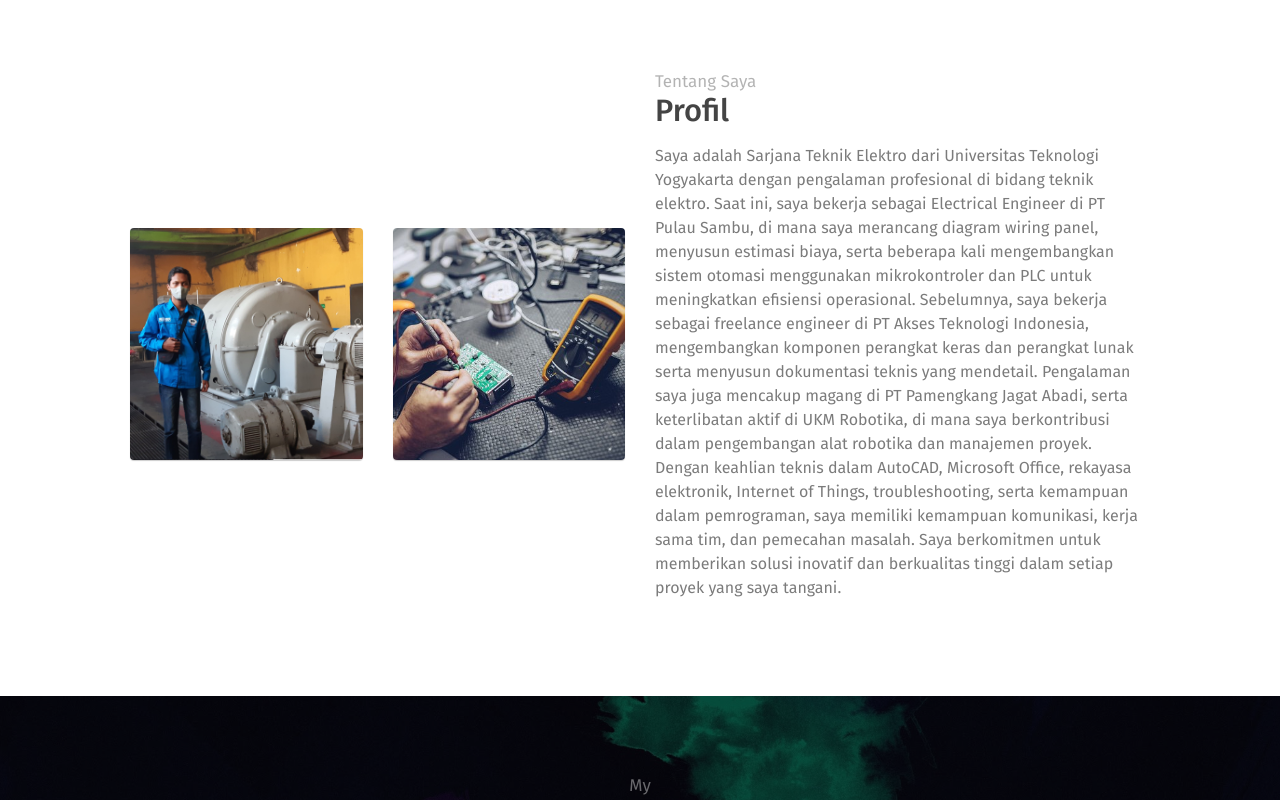
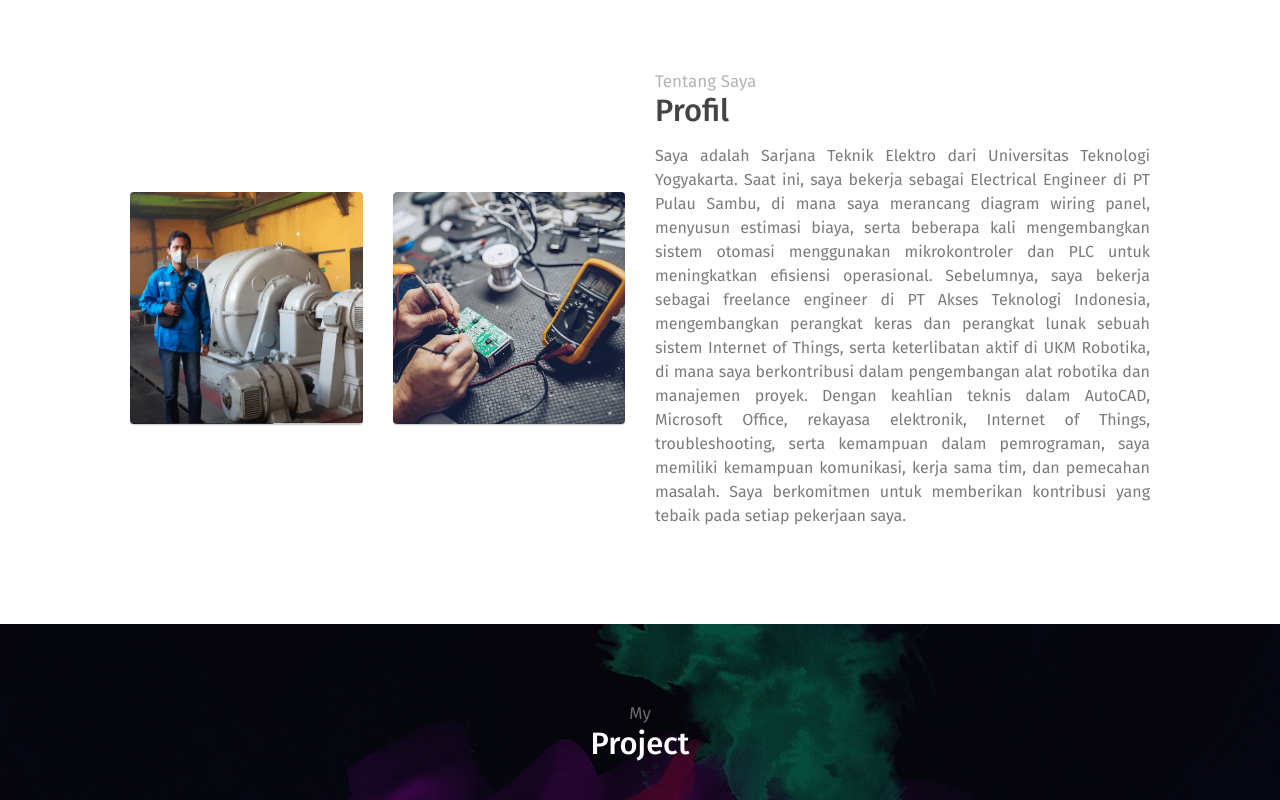
Before and after one commit to andriyanto-deni/andriyanto-deni.github.io, a plain HTML site: page index.html in a window 1280 px wide. Shown: the part 638-1438 px from the top of the page. Drawn offline with Linux system fonts and the light colour scheme.

Commit message:
Update index.html
update 16 sep

```diff
--- a/index.html
+++ b/index.html
@@ -73,7 +73,7 @@
                 <div class="col-md-6">
                     <h6 class="section-subtitle">Tentang Saya</h6>
                     <h3 class="section-title">Profil</h3>
-                    <p>Saya adalah Sarjana Teknik Elektro dari Universitas Teknologi Yogyakarta dengan pengalaman profesional di bidang teknik elektro. Saat ini, saya bekerja sebagai Electrical Engineer di PT Pulau Sambu, di mana saya merancang diagram wiring panel, menyusun estimasi biaya, serta beberapa kali mengembangkan sistem otomasi menggunakan mikrokontroler dan PLC untuk meningkatkan efisiensi operasional. Sebelumnya, saya bekerja sebagai freelance engineer di PT Akses Teknologi Indonesia, mengembangkan komponen perangkat keras dan perangkat lunak serta menyusun dokumentasi teknis yang mendetail. Pengalaman saya juga mencakup magang di PT Pamengkang Jagat Abadi, serta keterlibatan aktif di UKM Robotika, di mana saya berkontribusi dalam pengembangan alat robotika dan manajemen proyek. Dengan keahlian teknis dalam AutoCAD, Microsoft Office, rekayasa elektronik, Internet of Things, troubleshooting, serta kemampuan dalam pemrograman, saya memiliki kemampuan komunikasi, kerja sama tim, dan pemecahan masalah. Saya berkomitmen untuk memberikan solusi inovatif dan berkualitas tinggi dalam setiap proyek yang saya tangani.
+                    <p align="justify">Saya adalah Sarjana Teknik Elektro dari Universitas Teknologi Yogyakarta. Saat ini, saya bekerja sebagai Electrical Engineer di PT Pulau Sambu, di mana saya merancang diagram wiring panel, menyusun estimasi biaya, serta beberapa kali mengembangkan sistem otomasi menggunakan mikrokontroler dan PLC untuk meningkatkan efisiensi operasional. Sebelumnya, saya bekerja sebagai freelance engineer di PT Akses Teknologi Indonesia, mengembangkan perangkat keras dan perangkat lunak sebuah sistem Internet of Things, serta keterlibatan aktif di UKM Robotika, di mana saya berkontribusi dalam pengembangan alat robotika dan manajemen proyek. Dengan keahlian teknis dalam AutoCAD, Microsoft Office, rekayasa elektronik, Internet of Things, troubleshooting, serta kemampuan dalam pemrograman, saya memiliki kemampuan komunikasi, kerja sama tim, dan pemecahan masalah. Saya berkomitmen untuk memberikan kontribusi yang tebaik pada setiap pekerjaan saya.
                     </p>
                 </div>
                 <div class="col-md-6 order-1 order-sm-first">
```
